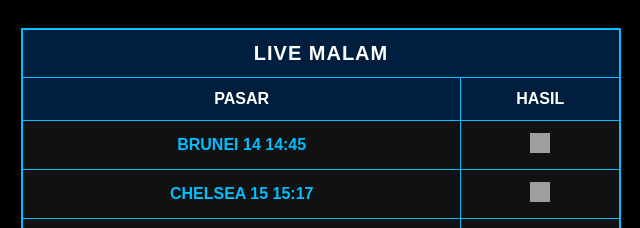
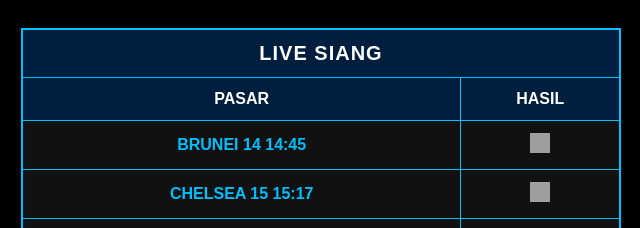
Before and after one commit to bebekyellow21-hash/livegema, a plain HTML site: page index.html in a window 1280 px wide. Shown: the top 228 px of the page, 319-959 px from the left. Drawn offline with Linux system fonts and the light colour scheme; grey boxes are pictures that could not be loaded.

Commit message:
Update index.html

```diff
--- a/index.html
+++ b/index.html
@@ -52,7 +52,7 @@
   <table>
     <!-- Judul -->
     <tr>
-      <th class="judul" colspan="2">LIVE MALAM</th>
+      <th class="judul" colspan="2">LIVE SIANG</th>
     </tr>
     <!-- Header -->
     <tr>
```
